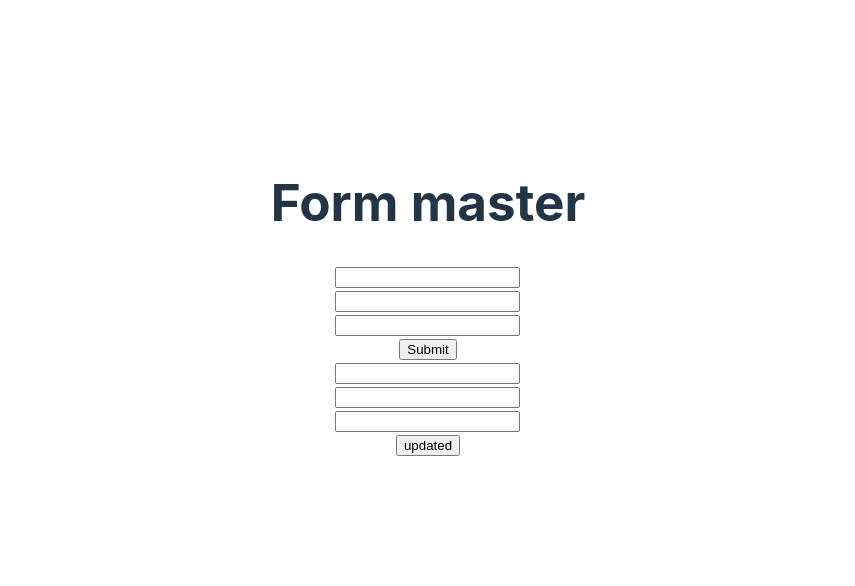
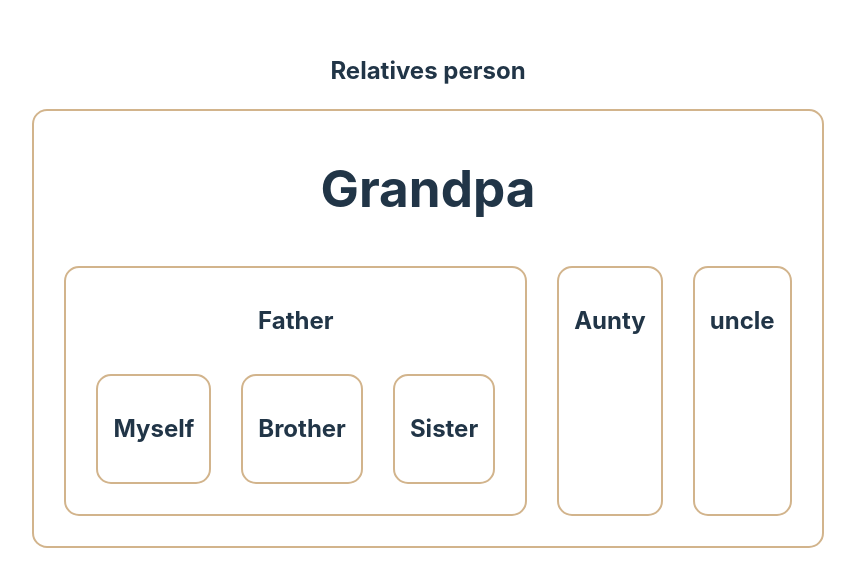
Before and after one commit to bharatroy4D/react-form-master, a React (Vite) app: page / in a window 1280 px wide. Shown: the part 102-688 px from the top of the page, without its empty margins (212-1067 px from the left). Built offline with nearby package versions, Linux system fonts and the light colour scheme.

Commit message:
react for simple project

```diff
--- a/src/App.jsx
+++ b/src/App.jsx
@@ -1,32 +1,14 @@
 
 import './App.css'
-import ReuseableForm from './components/ReuseableForm/ReuseableForm';
-// import HookForm from './components/HookForm/HookForm'
+import Grandpa from './components/Grandpa/Grandpa';
 function App() {
-  const handleSignupSubmit = data => {
-    console.log('sign up data', data)
-  }
-  const handleUpdateProfile = data => {
-    console.log('Update profile', data)
-  }
 
   return (
     <>
       <div>
-        <h1>Form master</h1>
-        {/* <HookForm></HookForm> */}
-        <ReuseableForm fromTitle={'Sign Up'} handleSubmit={handleSignupSubmit}>
-          <div>
-            <h2>Sign Up</h2>
-            <p> please Sign up right Now</p>
-          </div>
-        </ReuseableForm>
-        <ReuseableForm fromTitle={'Profile Update'} handleSubmit={handleUpdateProfile} submitButton='updated'>
-          <div>
-            <h2>Update profile</h2>
-            <p>always keep your update profile</p>
-          </div>
-        </ReuseableForm>
+        <h2>Relatives person</h2>
+        <Grandpa></Grandpa>
+
       </div>
     </>
   )
--- /dev/null
+++ b/src/components/Aunty/Aunty.jsx
@@ -0,0 +1,10 @@
+
+const Aunty = () => {
+    return (
+        <div>
+            <h2>Aunty</h2>
+        </div>
+    );
+};
+
+export default Aunty;
--- /dev/null
+++ b/src/components/Brother/Brother.jsx
@@ -0,0 +1,10 @@
+
+const Brother = () => {
+    return (
+        <div>
+            <h2>Brother</h2>
+        </div>
+    );
+};
+
+export default Brother;
--- /dev/null
+++ b/src/components/Dad/Dad.jsx
@@ -0,0 +1,18 @@
+import Brother from "../Brother/Brother";
+import Myself from "../Myself/Myself";
+import Sister from "../Sister/Sister";
+
+const Dad = () => {
+    return (
+        <div>
+            <h2>Father</h2>
+            <section className="flex">
+                <Myself></Myself>
+                <Brother></Brother>
+                <Sister></Sister>
+            </section>
+        </div>
+    );
+};
+
+export default Dad;
--- /dev/null
+++ b/src/components/Grandpa/Grandpa.css
@@ -0,0 +1,9 @@
+.grandpa.grandpa div{
+    border: 2px solid tan;
+    margin: 15px;
+    padding: 15px;
+    border-radius: 15px;
+}
+.flex{
+    display: flex;
+}
--- /dev/null
+++ b/src/components/Grandpa/Grandpa.jsx
@@ -0,0 +1,21 @@
+import Aunty from "../Aunty/Aunty";
+import Dad from "../Dad/Dad";
+import Uncle from "../Uncle/Uncle";
+import './Grandpa.css';
+
+const Grandpa = () => {
+    return (
+        <div className="grandpa">
+           <div>
+           <h1>Grandpa</h1>
+            <section className="flex">
+            <Dad></Dad>
+            <Aunty></Aunty>
+            <Uncle></Uncle>
+            </section>
+            </div>
+        </div>
+    );
+};
+
+export default Grandpa;
--- /dev/null
+++ b/src/components/Myself/Myself.jsx
@@ -0,0 +1,10 @@
+
+const Myself = () => {
+    return (
+        <div>
+            <h2>Myself</h2>
+        </div>
+    );
+};
+
+export default Myself;
--- a/src/components/ReuseableForm/ReuseableForm.jsx
+++ b/src/components/ReuseableForm/ReuseableForm.jsx
@@ -1,6 +1,8 @@
 import { Children } from "react";
 
-const ReuseableForm = ({fromTitle, handleSubmit, submitButton ='Submit', Children}) => {
+const ReuseableForm = ({fromTitle, handleSubmit, submitButton ='Submit'
+
+}) => {
    const handleLocalSubmit = e =>{
         e.preventDefault();
         const data ={
@@ -12,7 +14,7 @@ const ReuseableForm = ({fromTitle, handleSubmit, submitButton ='Submit', Childre
    }
     return (
         <div>
-            {Children}
+            <h2>{fromTitle}</h2>
             <form onSubmit={handleLocalSubmit}>
                 <input type="text" name="name" /> <br />
                 <input type="email" name="email" id="" /> <br />
--- /dev/null
+++ b/src/components/Sister/Sister.jsx
@@ -0,0 +1,11 @@
+import React from 'react';
+
+const Sister = () => {
+    return (
+        <div>
+            <h2>Sister</h2>
+        </div>
+    );
+};
+
+export default Sister;
--- /dev/null
+++ b/src/components/Uncle/Uncle.jsx
@@ -0,0 +1,10 @@
+
+const Uncle = () => {
+    return (
+        <div>
+            <h2>uncle</h2>
+        </div>
+    );
+};
+
+export default Uncle;
```
